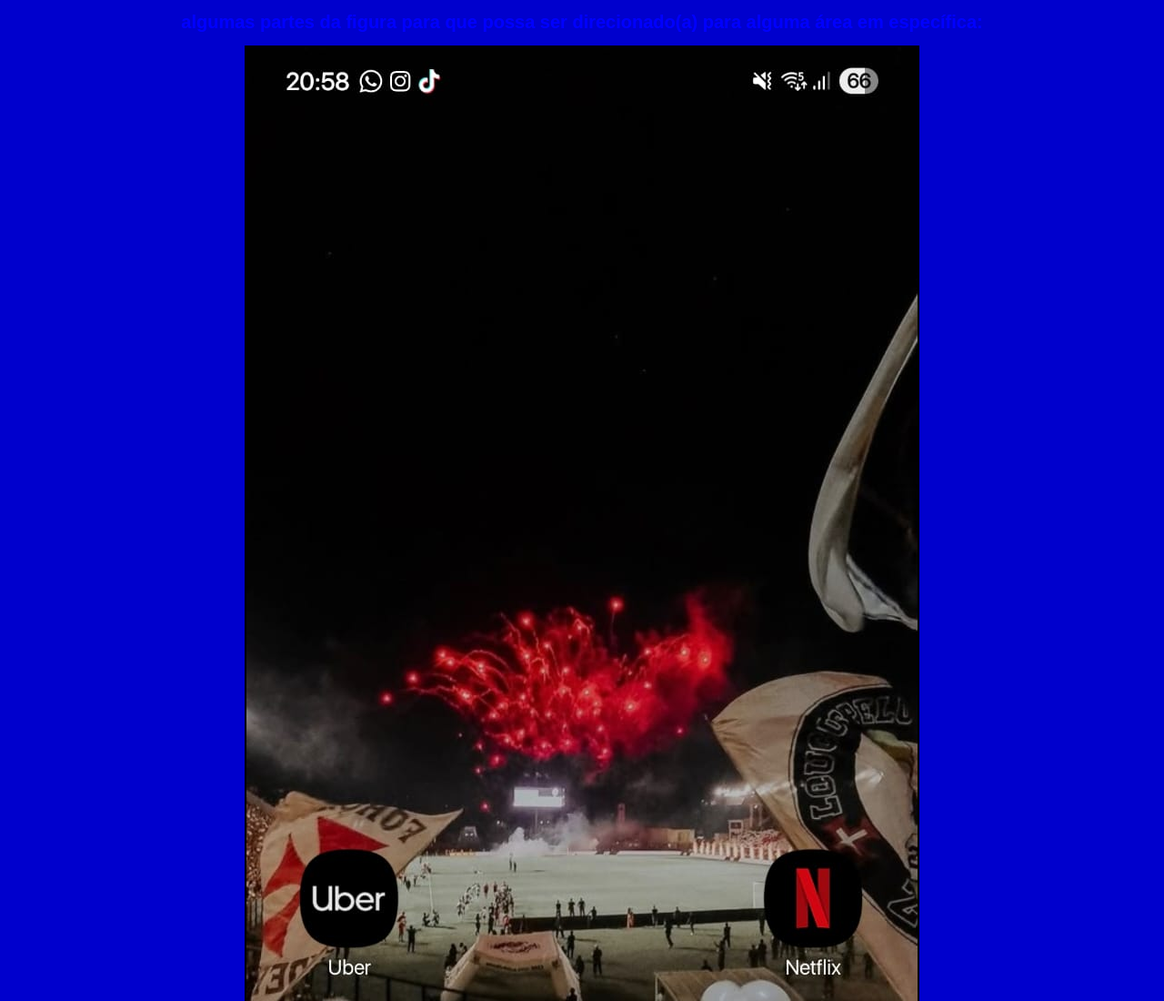
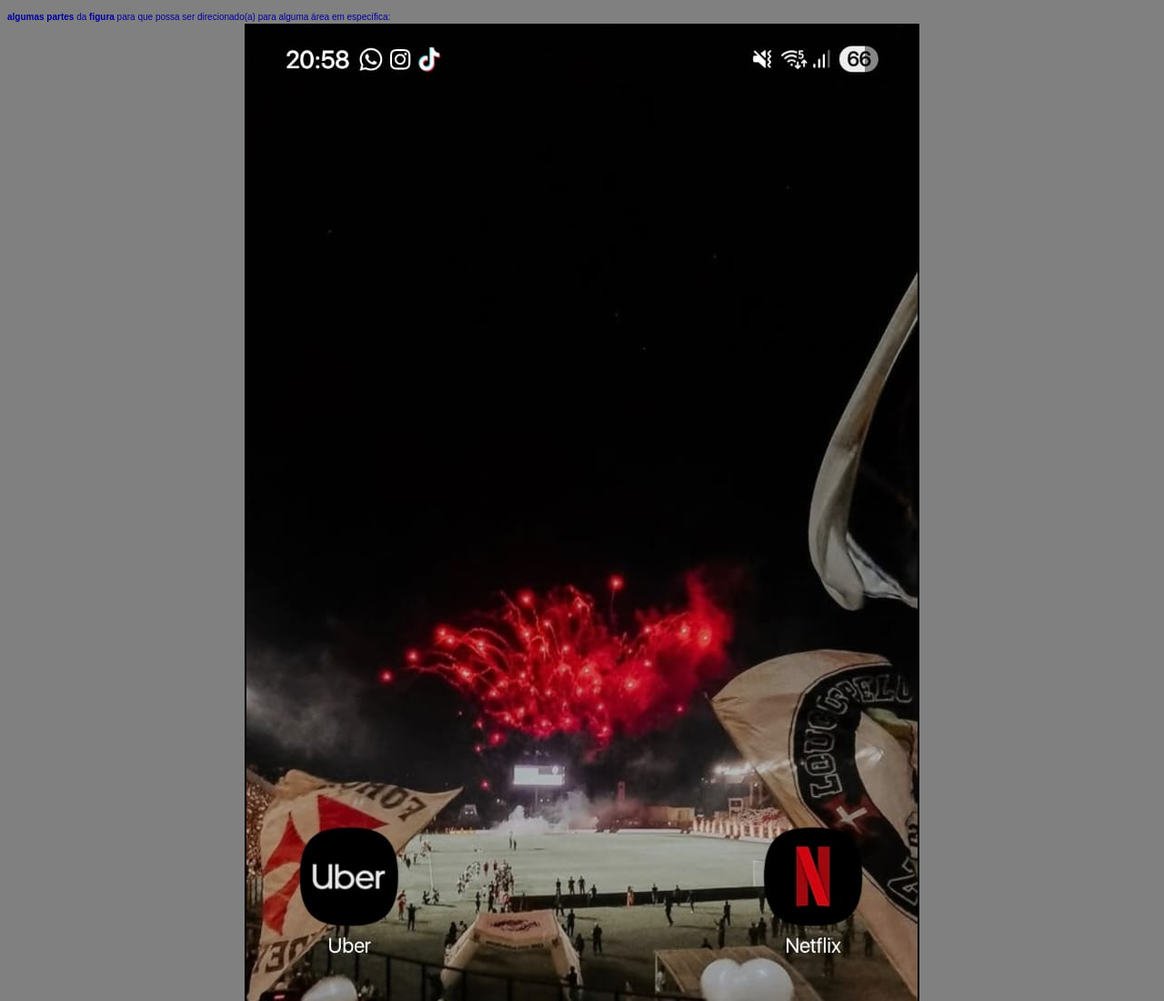
Before and after one commit to miguelito30/LISTA-3, a plain HTML site: page index.html in a window 1280 px wide. Shown: the top 1100 px of the page at 91% size. Drawn offline with Linux system fonts and the light colour scheme.

Commit message:
Update index.html

```diff
--- a/index.html
+++ b/index.html
@@ -6,8 +6,8 @@
     <meta name="viewport" content="width=device-width, initial-scale=1.0" />
     <title>Área de trabalho do meu celular</title>
   </head>
-  <body bgcolor="#0000CD">
-    <font size="1" face="Arial" color="blue">
+  <body bgcolor="gray">
+    <font size="1" face="Arial" color="#0000CD>
       <h1 align="center">
         <b>algumas partes</b> da <b>figura</b> para que possa ser
         direcionado(a) para alguma área em específica:
```
